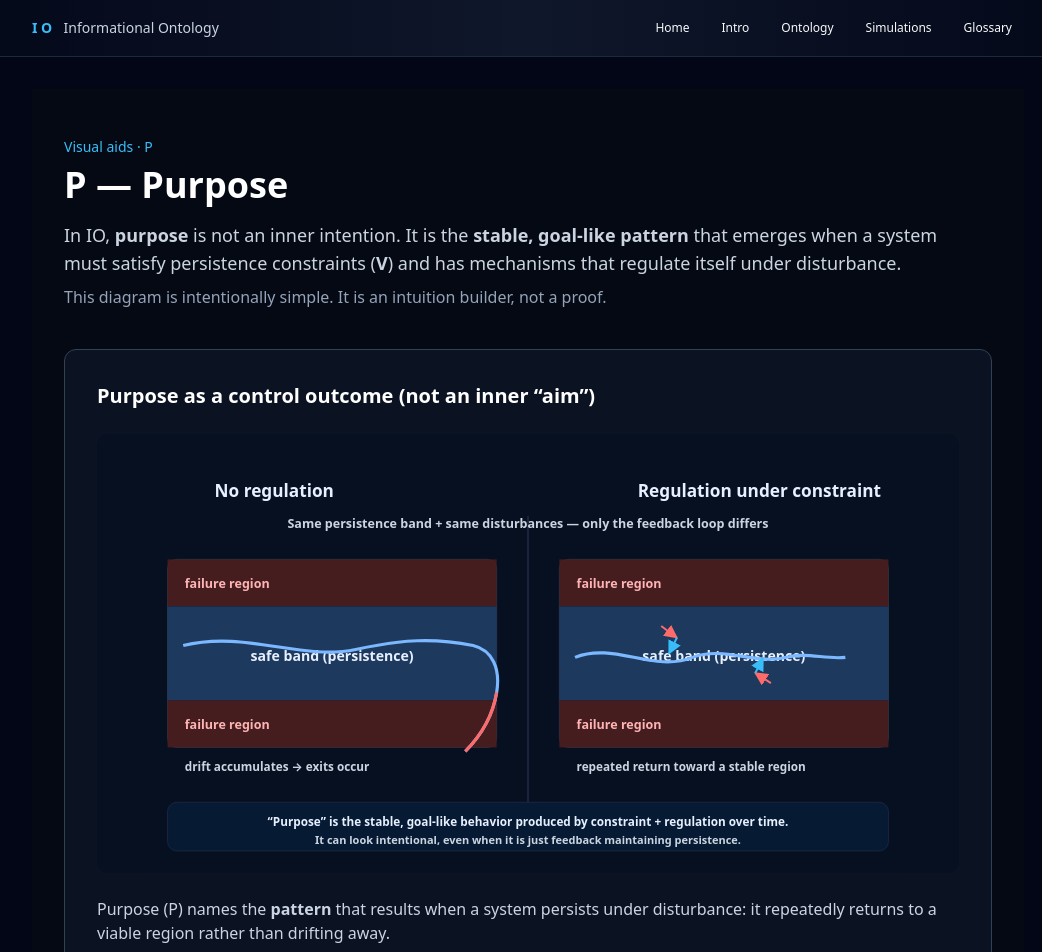
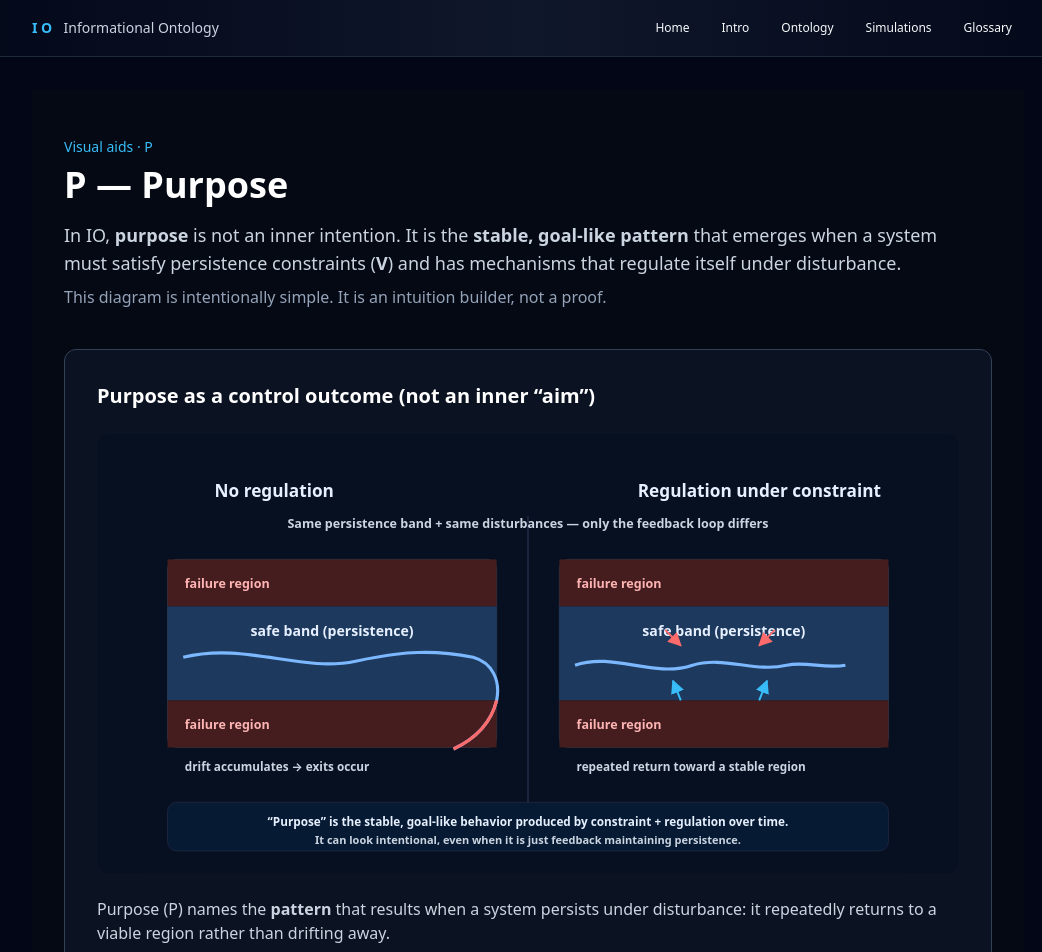
Before and after one commit to MindsEye69/information-ontology-site, a Next.js app: page /simulations/purpose in a window 1280 px wide. Shown: the top 952 px of the page, without its empty margins (112-1154 px from the left). Built offline with nearby package versions, Linux system fonts and the light colour scheme.

Commit message:
P page rev 3

```diff
--- a/app/simulations/purpose/page.tsx
+++ b/app/simulations/purpose/page.tsx
@@ -61,27 +61,29 @@ export default function PurposePage() {
           <text x="112" y="376" fill="#ffb4b4" fontSize="16" fontWeight="650">
             failure region
           </text>
-          <text x="300" y="290" textAnchor="middle" fill={textMain} fontSize="18" fontWeight="700">
+
+          {/* Safe band label moved UP so it never overlaps the line */}
+          <text x="300" y="258" textAnchor="middle" fill={textMain} fontSize="18" fontWeight="700">
             safe band (persistence)
           </text>
 
-          {/* Calm drift trajectory: slowly trends downward until it crosses */}
+          {/* Calm drift trajectory moved slightly DOWN for breathing room */}
           <path
             d="
-              M 110 270
-              C 190 250, 260 290, 330 275
-              C 390 262, 430 260, 480 270
-              C 505 276, 515 300, 510 330
-              C 505 360, 490 385, 470 405
+              M 110 285
+              C 190 265, 260 305, 330 290
+              C 390 277, 430 275, 480 285
+              C 505 292, 515 315, 510 340
+              C 503 368, 485 388, 455 402
             "
             fill="none"
             stroke={ok}
             strokeWidth="4"
           />
 
-          {/* Crossing segment emphasized (small, clear) */}
+          {/* Exit segment emphasized — diagonal crossing (clearer than vertical drop) */}
           <path
-            d="M 510 330 C 505 360, 490 385, 470 405"
+            d="M 510 340 C 503 368, 485 388, 455 402"
             fill="none"
             stroke={danger}
             strokeWidth="4"
@@ -103,30 +105,32 @@ export default function PurposePage() {
           <text x="612" y="376" fill="#ffb4b4" fontSize="16" fontWeight="650">
             failure region
           </text>
-          <text x="800" y="290" textAnchor="middle" fill={textMain} fontSize="18" fontWeight="700">
+
+          {/* Safe band label moved UP so it never overlaps the line */}
+          <text x="800" y="258" textAnchor="middle" fill={textMain} fontSize="18" fontWeight="700">
             safe band (persistence)
           </text>
 
-          {/* Damped oscillation around the center line (no loops) */}
+          {/* Damped oscillation, placed slightly DOWN */}
           <path
             d="
-              M 610 285
-              C 660 265, 710 305, 760 285
-              C 800 270, 840 295, 880 285
-              C 905 278, 930 288, 955 285
+              M 610 295
+              C 660 278, 710 312, 760 295
+              C 800 283, 840 305, 880 295
+              C 905 290, 930 300, 955 295
             "
             fill="none"
             stroke={ok}
             strokeWidth="4"
           />
 
-          {/* Disturbance nudges (small red arrows) */}
-          <line x1="720" y1="245" x2="740" y2="260" stroke={danger} strokeWidth="2.5" markerEnd="url(#arrowRed)" />
-          <line x1="860" y1="318" x2="840" y2="305" stroke={danger} strokeWidth="2.5" markerEnd="url(#arrowRed)" />
+          {/* Disturbance nudges moved ABOVE the line, away from the label */}
+          <line x1="725" y1="250" x2="745" y2="270" stroke={danger} strokeWidth="2.5" markerEnd="url(#arrowRed)" />
+          <line x1="865" y1="250" x2="845" y2="270" stroke={danger} strokeWidth="2.5" markerEnd="url(#arrowRed)" />
 
-          {/* Corrections (small sky arrows back toward midline) */}
-          <line x1="740" y1="260" x2="730" y2="280" stroke={accent} strokeWidth="2.5" markerEnd="url(#arrowSky)" />
-          <line x1="840" y1="305" x2="850" y2="286" stroke={accent} strokeWidth="2.5" markerEnd="url(#arrowSky)" />
+          {/* Corrections moved BELOW the line, away from the label */}
+          <line x1="745" y1="340" x2="735" y2="315" stroke={accent} strokeWidth="2.5" markerEnd="url(#arrowSky)" />
+          <line x1="845" y1="340" x2="855" y2="315" stroke={accent} strokeWidth="2.5" markerEnd="url(#arrowSky)" />
 
           <text x="612" y="430" fill={textDim} fontSize="15" fontWeight="700">
             repeated return toward a stable region
```
